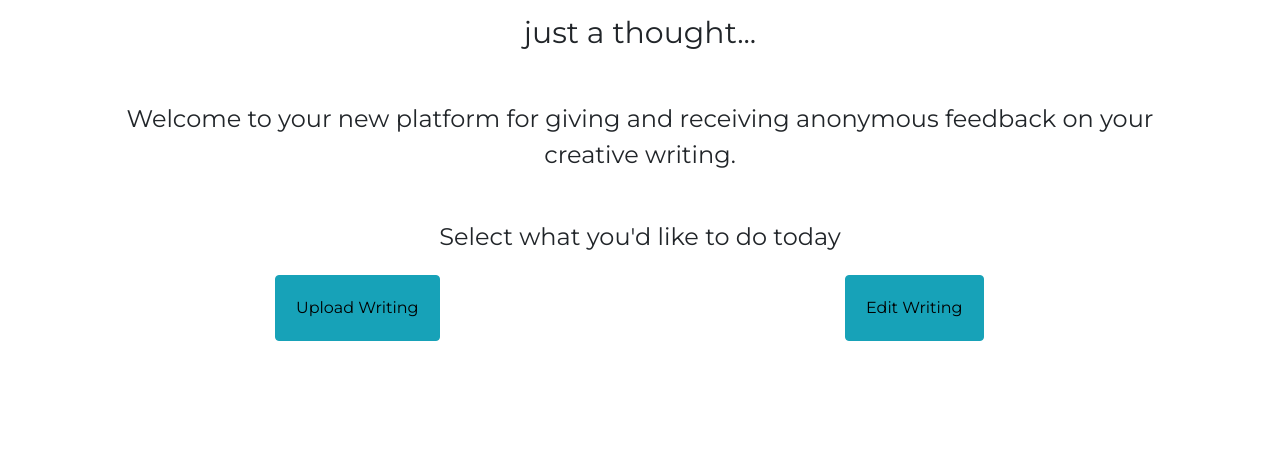
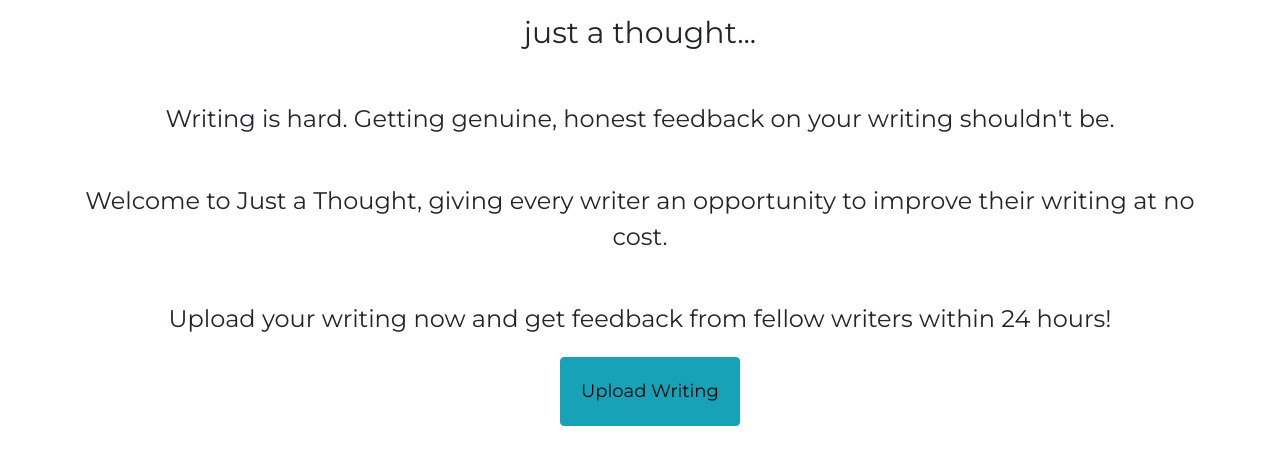
Before and after one commit to priya-pai/just_a_thought, a Flask app: page /home in a window 1280 px wide. Shown: the part 305-770 px from the top of the page. Run offline with Flask 2, Linux system fonts and the light colour scheme; some libraries are stand-ins or nearby versions.

Commit message:
Changed home page

```diff
--- a/templates/home.html
+++ b/templates/home.html
@@ -8,22 +8,23 @@
 	just a thought...
 	</div>
 	<div class="col-md-12 header home">
-	<br>Welcome to your new platform for giving and receiving anonymous feedback on your creative writing.
+	<br>Writing is hard. Getting genuine, honest feedback on your writing shouldn't be.
 	</div>
 	<div class="col-md-12 header home">
-	<br>Select what you'd like to do today
+	<br>Welcome to Just a Thought, giving every writer an opportunity to improve their writing at no cost.
 	</div>
+	<div class="col-md-12 header home">
+	<br>Upload your writing now and get feedback from fellow writers within 24 hours!
+	</div>
+
 </div>
 <div class="row">
-	<div class="col-md-2">
+	<div class="col-md-5">
 	</div>
-	<div class = "col-md-4">
-		<a class = "link" href="/upload_writing"><button type="button" class="btn btn-info hmebutton butON">Upload Writing</a></button>
+	<div class = "col-md-5">
+		<a class = "link" href="/upload_writing" id="bleh"><button type="button" class="btn btn-info hmebutton butON">Upload Writing</a></button>
 	</div>
 	<div class="col-md-2">
 	</div>
-	<div class = "col-md-4">
-		<a class = "link" href="/search"><button type="button" class="btn btn-info hmebutton butON">Edit Writing</a></button>
-	</div>
 </div>
 {% endblock %}
--- a/templates/layout.html
+++ b/templates/layout.html
@@ -93,6 +93,9 @@
 			font-size:18px;
 			font-weight:bolder;
 		}
+		#bleh{
+			font-size:18px;
+		}
 		</style>
 	</head>
 
```
